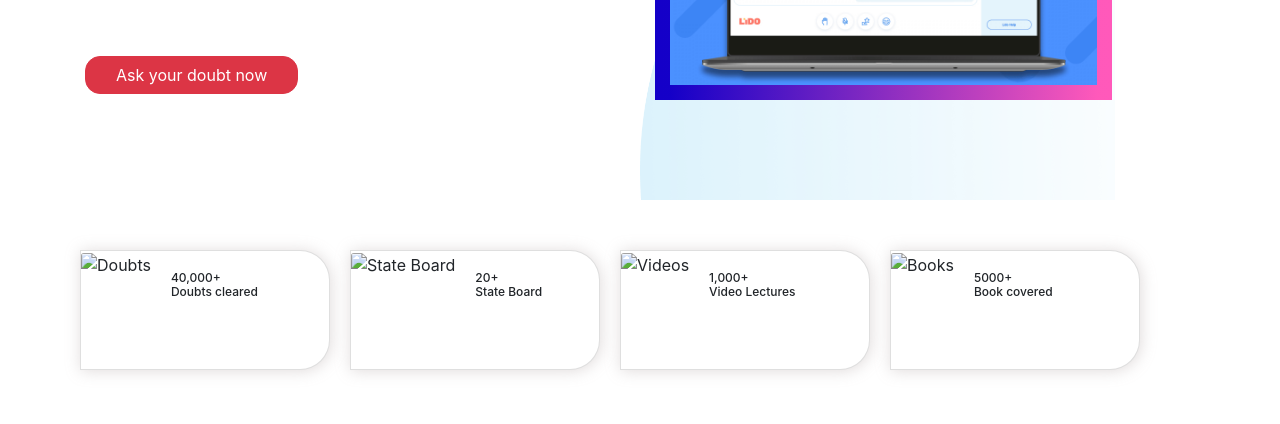
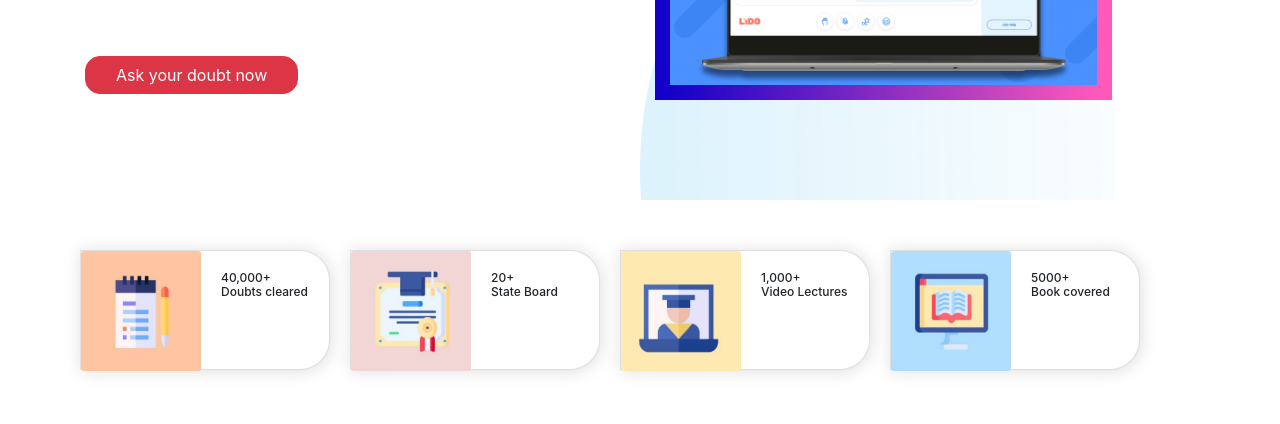
Before and after one commit to swapnilsutar/coursify, a plain HTML site: page index.html in a window 1280 px wide. Shown: the part 376-800 px from the top of the page. Drawn offline with Linux system fonts and the light colour scheme; the site is published under a folder, as on GitHub Pages, so addresses that start at the root find nothing.

Commit message:
image correction

```diff
--- a/index.html
+++ b/index.html
@@ -76,7 +76,7 @@
         <div class="card">
             <div class="row no-gutters ">
                 <div class="">
-                    <img class="card-img" src="/images/1.png" alt="Doubts">
+                    <img class="card-img" src="./images/1.png" alt="Doubts">
                 </div>
 
                 <div class="">
@@ -92,7 +92,7 @@
         <div class="card">
             <div class="row no-gutters ">
                 <div class="">
-                    <img class="card-img" src="/images/2.png" alt="State Board">
+                    <img class="card-img" src="./images/2.png" alt="State Board">
                 </div>
 
                 <div class="">
@@ -107,7 +107,7 @@
         <div class="card">
             <div class="row no-gutters ">
                 <div class="">
-                    <img class="card-img" src="/images/3.png" alt="Videos">
+                    <img class="card-img" src="./images/3.png" alt="Videos">
                 </div>
 
                 <div class="">
@@ -122,7 +122,7 @@
         <div class="card">
             <div class="row no-gutters ">
                 <div class="">
-                    <img class="card-img" src="/images/4.png" alt="Books">
+                    <img class="card-img" src="./images/4.png" alt="Books">
                 </div>
 
                 <div class="">
```
